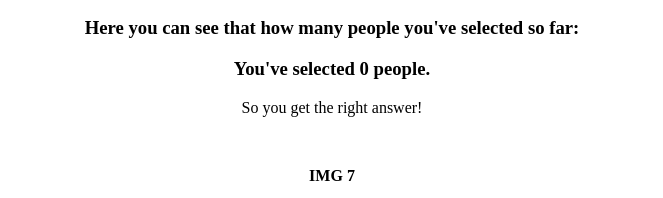
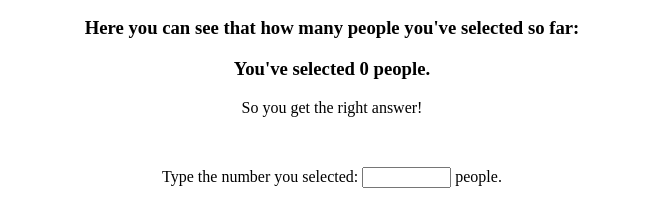
Before and after one commit to Xxinnn/project, a plain HTML site: page index.html in a window 1280 px wide. Shown: the part 3755-3953 px from the top of the page, without its empty margins (308-971 px from the left). Drawn offline with nearby package versions, Linux system fonts and the light colour scheme.

Commit message:
Update index.html

```diff
--- a/index.html
+++ b/index.html
@@ -126,6 +126,7 @@
    <h3><strong>You've selected <span id="numberofpeople">0</span> people.</strong></h3>
    <input id="numberofpeople" type="hidden" name="number6">
    <p>So you get the right answer!</p></br>
+   <p>Type the number you selected: <input id="num6" type="text" name="number6" size="8" maxlength="8"> people.</p></br>
 
 
             <p><strong>IMG 7</strong></p>
```
